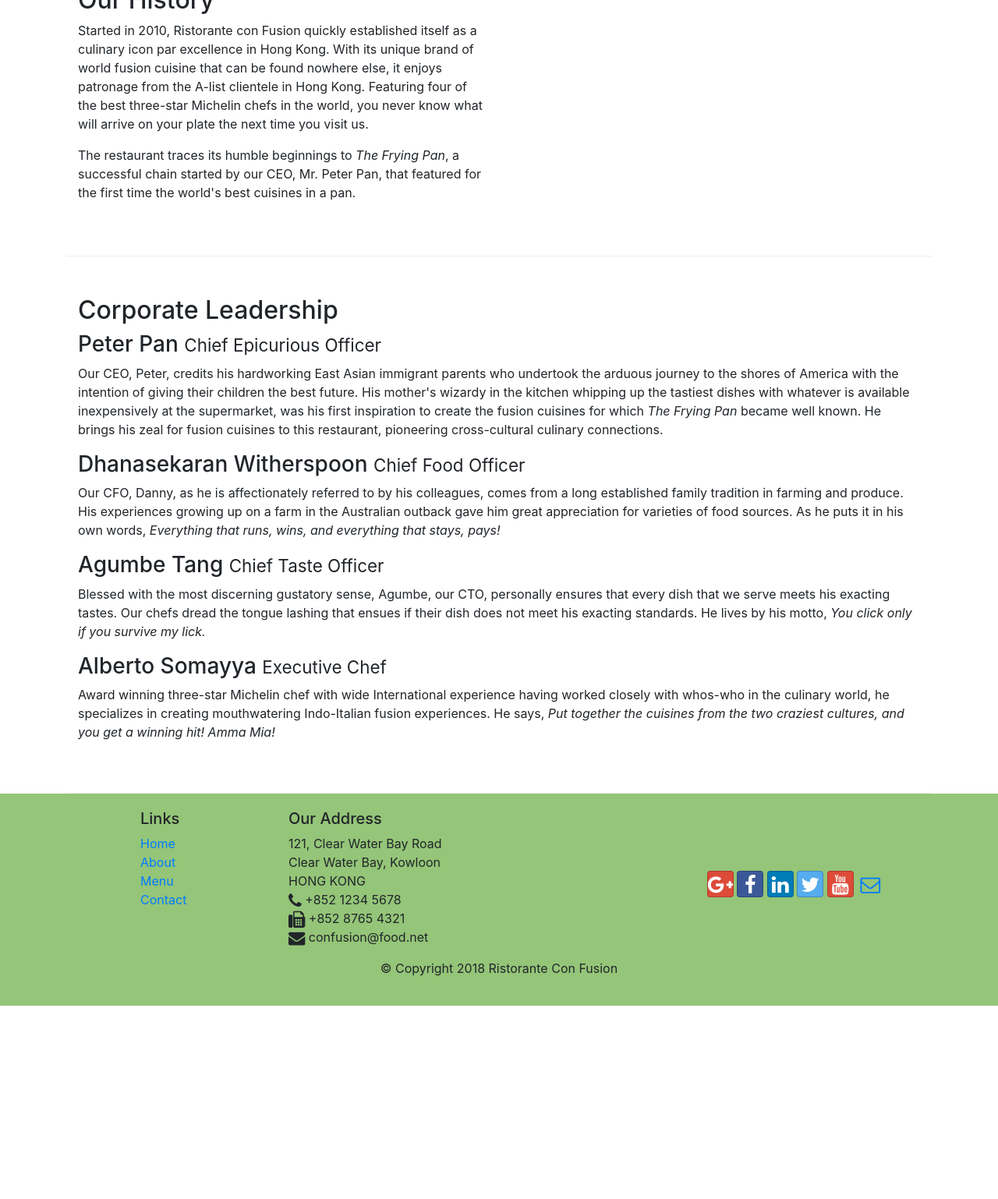
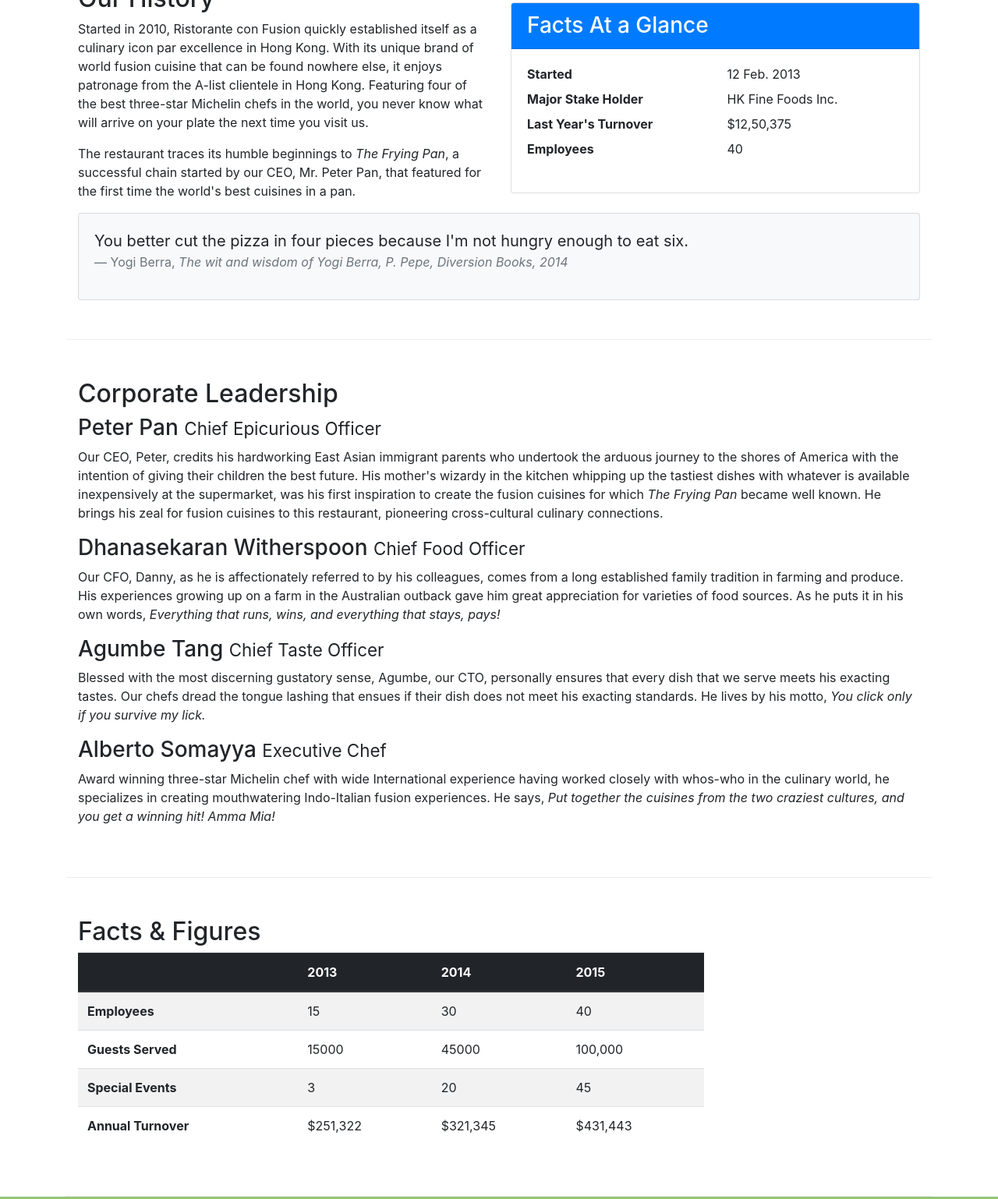
Before and after one commit to MahbubHossainFaisal/Bootstrap4, a website: page aboutus.html in a window 1280 px wide. Shown: the part 536-2074 px from the top of the page at 78% size. Before the commit the page ends 1826 px from the top, so only its background shows below. Drawn offline with nearby package versions, Linux system fonts and the light colour scheme.

Commit message:
Tables and Cards

```diff
--- a/aboutus.html
+++ b/aboutus.html
@@ -68,12 +68,44 @@
         </div>
 
         <div class="row row-content align-items-center">
-            <div class="col 12 col-sm-6">
+            <div class="col-sm-6">
                 <h2>Our History</h2>
                 <p>Started in 2010, Ristorante con Fusion quickly established itself as a culinary icon par excellence in Hong Kong. With its unique brand of world fusion cuisine that can be found nowhere else, it enjoys patronage from the A-list clientele in Hong Kong.  Featuring four of the best three-star Michelin chefs in the world, you never know what will arrive on your plate the next time you visit us.</p>
                 <p>The restaurant traces its humble beginnings to <em>The Frying Pan</em>, a successful chain started by our CEO, Mr. Peter Pan, that featured for the first time the world's best cuisines in a pan.</p>
             </div>
-            <div class="col 12 co-sm">
+            <div class="col-sm">
+                <div class="card">
+                    <h3 class="card-header bg-primary text-white">Facts At a Glance</h3>
+                    <div class="card-body">
+                        <dl class="row">
+                            <dt class="col-6">Started</dt>
+                            <dd class="col-6">12 Feb. 2013</dd>
+                            <dt class="col-6">Major Stake Holder</dt>
+                            <dd class="col-6">HK Fine Foods Inc.</dd>
+                            <dt class="col-6">Last Year's Turnover</dt>
+                            <dd class="col-6">$12,50,375</dd>
+                            <dt class="col-6">Employees</dt>
+                            <dd class="col-6">40</dd>
+                        </dl>
+                    </div>
+                </div>
+            </div>
+            <div class="col-12">
+                <div class="card card-body bg-light">
+                    <blockquote class="blockquote">
+                        <p class="mb-0">You better cut the pizza in four pieces because
+                           I'm not hungry enough to eat six.
+                        </p>
+                        <footer class="blockquote-footer">Yogi Berra,
+                            <cite title="Source Title">The wit and wisdom of Yogi Berra,
+                                P. Pepe, Diversion Books, 2014
+
+                            </cite>
+
+                        </footer>
+                    </blockquote>
+
+                </div>
             </div>
         </div>
 
@@ -102,6 +134,62 @@
 
 
             </div>
+       </div>
+       <div class="row row-content">
+           <div class="col-12 col-sm-9">
+               <h2>
+                   Facts &amp; Figures
+               </h2>
+               <div class="table-responsive">
+                   <table class="table table-striped">
+                       <thead class="thead-dark">
+                           <tr>
+                              <th> &nbsp; </th>
+                              <th> 2013 </th>
+                              <th> 2014 </th>
+                              <th> 2015 </th>
+                           </tr>
+
+                       </thead>
+                       <tbody>
+                           <tr>
+                               <th> Employees </th>
+                               <td> 15 </td>
+                               <td> 30 </td>
+                               <td> 40 </td>
+
+                           </tr>
+                           <tr>
+                                <th>Guests Served</th>
+                                <td> 15000 </td>
+                                <td> 45000 </td>
+                                <td> 100,000</td>
+
+                           </tr>
+                           <tr>
+                               <th>Special Events</th>
+                               <td> 3 </td>
+                               <td> 20 </td>
+                               <td> 45 </td>
+                           </tr>
+                           <tr>
+                               <th>Annual Turnover</th>
+                               <td>$251,322</td>
+                               <td>$321,345</td>
+                               <td>$431,443</td>
+                           </tr>
+
+                       </tbody>
+
+                   </table>
+
+               </div>
+
+           </div>
+           <div class="col-12 col-sm-3">
+
+           </div>
+
        </div>
 
     </div>
```
